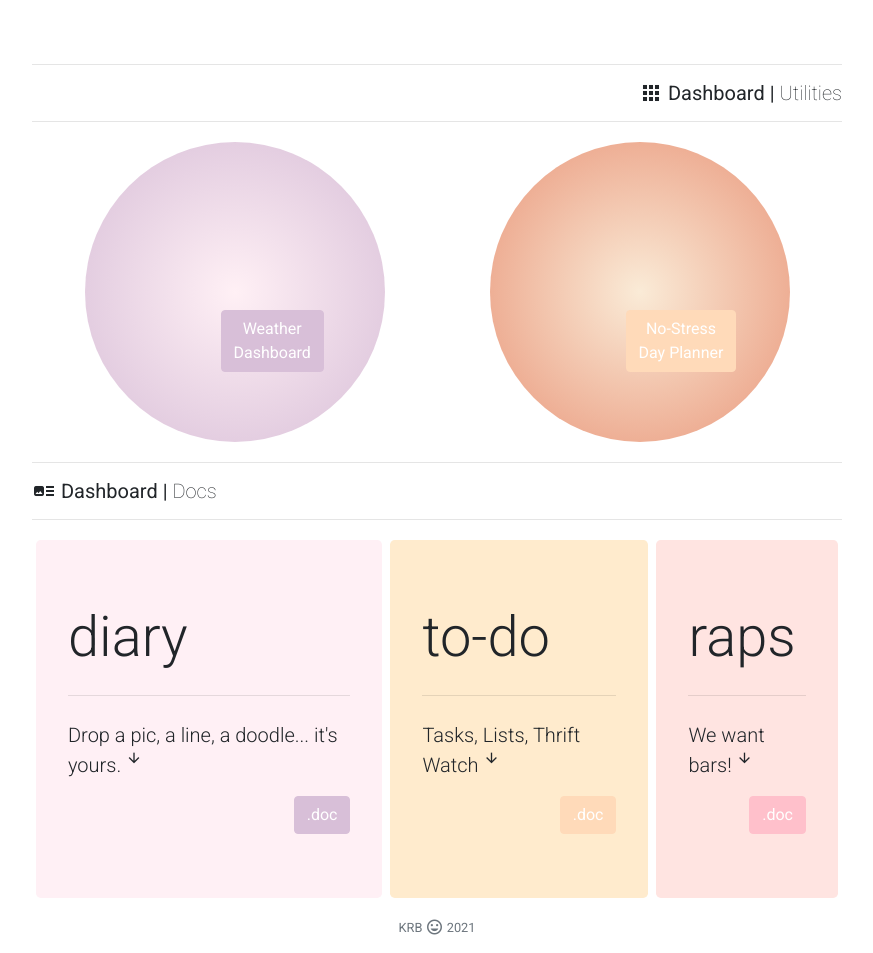
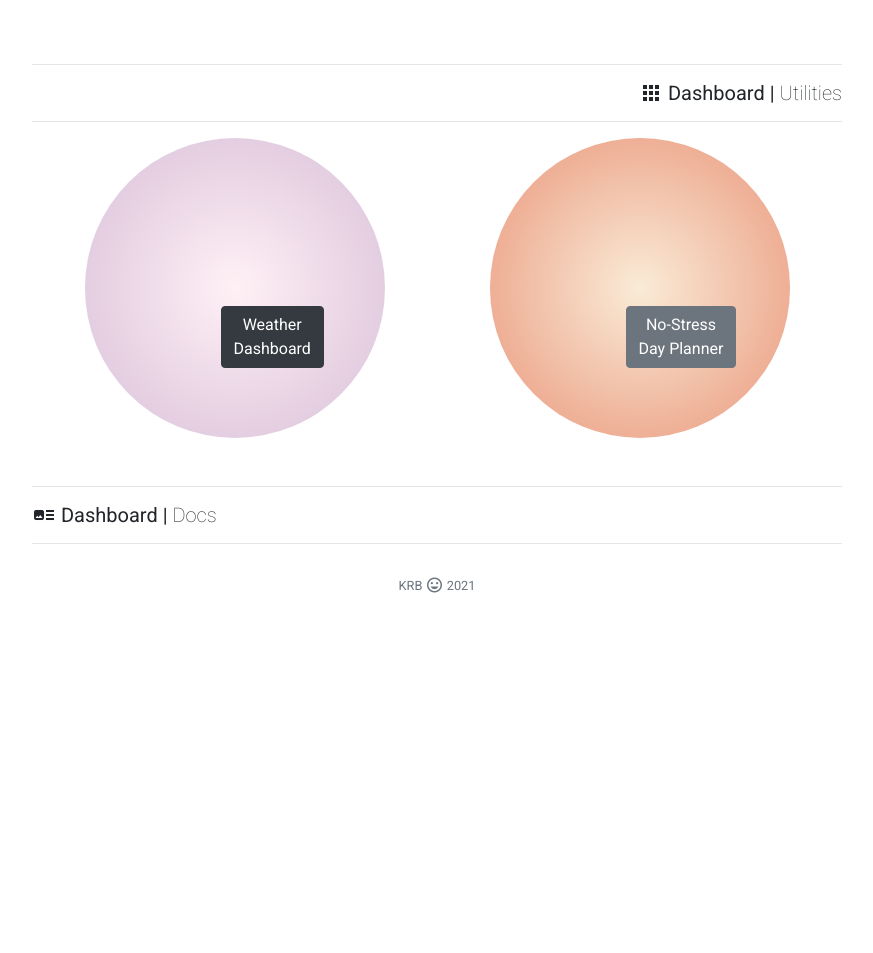
Before and after one commit to katsign/sass, a website: page index.html in a window 1280 px wide. Shown: the whole page, without its empty margins (203-1076 px from the left). After the commit the page ends 800 px from the top, so only its background shows below. Drawn offline with Linux system fonts and the light colour scheme.

Commit message:
stripping old custom styles, modding new ones with sass

```diff
--- a/index.html
+++ b/index.html
@@ -58,53 +58,6 @@
       <hr />
       <div class="d-flex align-items-center justify-content-around">
         <!--Child 1-->
-        <div class="jumbotron" id="diary">
-          <h1 class="display-4">diary</h1>
-          <hr class="my-4" />
-          <p class="lead">
-            Drop a pic, a line, a doodle... it's yours.
-            <i class="material-icons" style="font-size: 16px">arrow_downward</i>
-          </p>
-          <a
-            class="btn btn-dark float-right"
-            href="https://docs.google.com/document/d/1FWc58Oeci9UAdG9QIVo97eWtNjnN-N-PbCZBvrmBazw/edit?usp=sharing"
-            target="_blank"
-            role="button"
-            >.doc</a
-          >
-        </div>
-        <!--Child 2-->
-        <div class="jumbotron" id="toDo">
-          <h1 class="display-4">to-do</h1>
-          <hr class="my-4" />
-          <p class="lead">
-            Tasks, Lists, Thrift Watch
-            <i class="material-icons" style="font-size: 16px">arrow_downward</i>
-          </p>
-          <a
-            class="btn btn-secondary float-right"
-            href="https://docs.google.com/document/d/1-M36I8DTyWizftKN4-ON0jRDu2eDanFMxcvsrlLtacQ/edit?usp=sharing"
-            target="_blank"
-            role="button"
-            >.doc</a
-          >
-        </div>
-        <!--Child 3-->
-        <div class="jumbotron" id="raps">
-          <h1 class="display-4">raps</h1>
-          <hr class="my-4" />
-          <p class="lead">
-            We want bars!
-            <i class="material-icons" style="font-size: 16px">arrow_downward</i>
-          </p>
-          <a
-            class="btn btn-light float-right"
-            href="https://docs.google.com/document/d/10nl9gBRHwNGNs90_8tSB7C5ae5AygJnr3AOzTbl_z3w/edit?usp=sharing"
-            target="_blank"
-            role="button"
-            >.doc</a
-          >
-        </div>
       </div>
     </section>
 
--- a/style.scss
+++ b/style.scss
@@ -1,3 +1,8 @@
+$theme-colors: (
+  "primary": linen,
+  "danger": salmon
+);
+
 @import 'node_modules/bootstrap/scss/bootstrap';
 
 body {
@@ -46,68 +51,6 @@ a:hover {
     margin-left: 6.5rem;
 }
 
-/* Overwriting Jumbotron Blob */
-.jumbotron {
-    background-color: linen;
-    margin: .25rem;
-}
-#diary {
-    background-color: lavenderblush;
-}
-#toDo {
-    background-color: blanchedalmond;
-}
-#raps {
-    background-color: mistyrose;
-}
-
-/* Btn Styles Blob */
-.btn-dark {
-background-color: thistle;
-border-color: thistle;
-}
-.btn-dark:hover {
-    background-color: plum;
-    border-color: plum;
-}
-.btn-dark:active,
-.btn-dark:focus {
-    background-color: plum;
-    border-color: plum!important;
-    box-shadow: 0 0 0 0.2rem plum!important;
-}
-.btn-secondary {
-    background-color: peachpuff;
-    border-color: peachpuff;
-}
-.btn-secondary:hover {
-    background-color: darksalmon;
-    border-color: darksalmon;
-}
-.btn-secondary:active,
-.btn-secondary:focus {
-    background-color: darksalmon;
-    border-color: darksalmon!important;
-    box-shadow: 0 0 0 0.2rem darksalmon!important;
-}
-.btn-light {
-    color: white;
-    background-color: pink;
-    border-color: pink;
-}
-.btn-light:hover {
-    color: white;
-    background-color: palevioletred;
-    border-color: palevioletred;
-}
-.btn-light:active,
-.btn-light:focus {
-    color: white;
-    background-color: palevioletred;
-    border-color: palevioletred!important;
-    box-shadow: 0 0 0 0.2rem palevioletred!important;
-}
-
 /* Media Queries */
   @media (max-width: 690px) {
     .d-flex {
```
Also changed, not shown: style.css.
